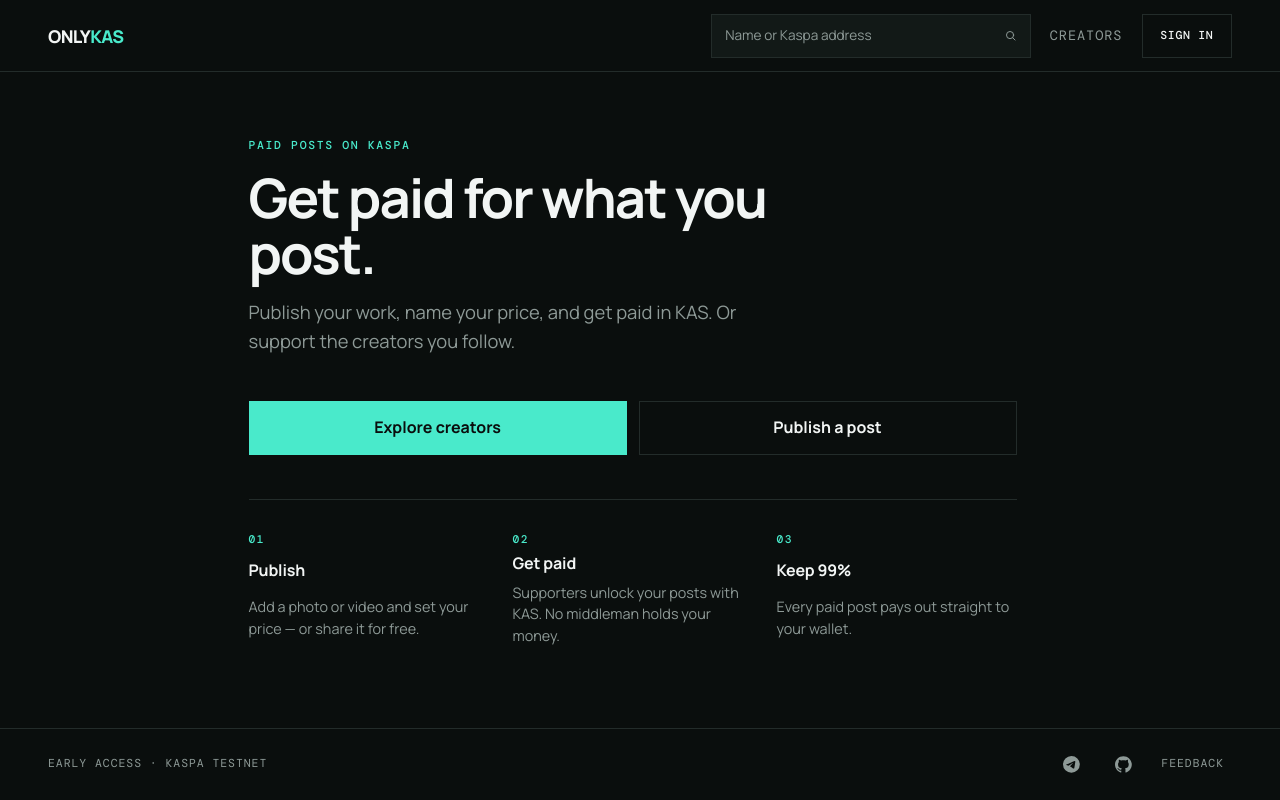
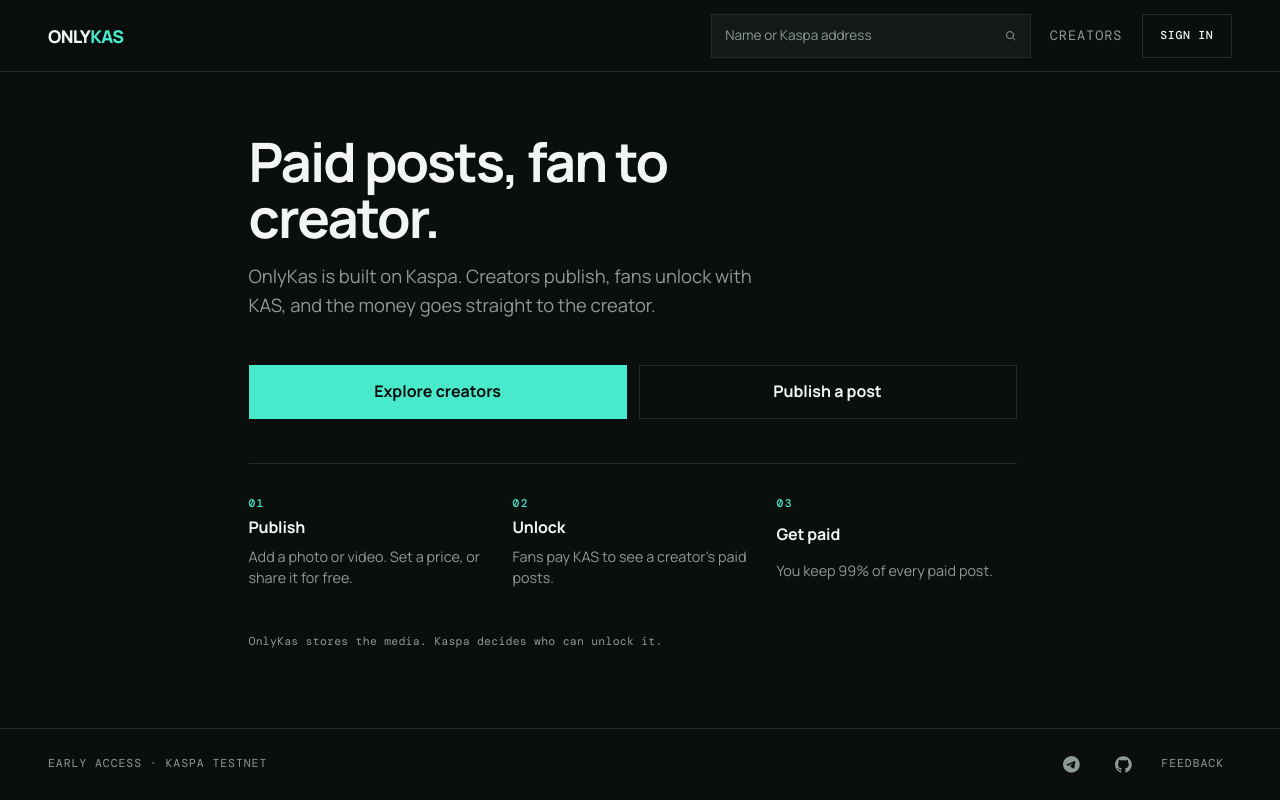
Before and after one commit to danieliyahu1/onlykas, a React (Vite) app in the folder frontend/: page / in a window 1280 px wide. Built offline with nearby package versions, Linux system fonts and the light colour scheme.

Commit message:
feat: rewrite the home page copy in human language

```diff
--- a/frontend/src/HomePage.tsx
+++ b/frontend/src/HomePage.tsx
@@ -3,15 +3,15 @@ import { Link } from "react-router-dom";
 const STEPS = [
   {
     title: "Publish",
-    body: "Add a photo or video and set your price — or share it for free.",
+    body: "Add a photo or video. Set a price, or share it for free.",
+  },
+  {
+    title: "Unlock",
+    body: "Fans pay KAS to see a creator's paid posts.",
   },
   {
     title: "Get paid",
-    body: "Supporters unlock your posts with KAS. No middleman holds your money.",
-  },
-  {
-    title: "Keep 99%",
-    body: "Every paid post pays out straight to your wallet.",
+    body: "You keep 99% of every paid post.",
   },
 ];
 
@@ -19,11 +19,10 @@ export function HomePage() {
   return (
     <section className="home-page">
       <header className="home-intro">
-        <p className="home-kicker">Paid posts on Kaspa</p>
-        <h1>Get paid for what you post.</h1>
+        <h1>Paid posts, fan to creator.</h1>
         <p className="home-lede">
-          Publish your work, name your price, and get paid in KAS. Or support the
-          creators you follow.
+          OnlyKas is built on Kaspa. Creators publish, fans unlock with KAS, and
+          the money goes straight to the creator.
         </p>
       </header>
       <div className="home-doors">
@@ -42,6 +41,9 @@ export function HomePage() {
           </li>
         ))}
       </ol>
+      <p className="home-note">
+        OnlyKas stores the media. Kaspa decides who can unlock it.
+      </p>
     </section>
   );
 }
--- a/frontend/src/styles.css
+++ b/frontend/src/styles.css
@@ -537,15 +537,6 @@ textarea {
   display: grid;
   gap: 1rem;
 }
-.home-kicker {
-  margin: 0;
-  color: var(--acid);
-  font:
-    500 0.72rem "DM Mono",
-    monospace;
-  text-transform: uppercase;
-  letter-spacing: 0.14em;
-}
 .home-intro h1 {
   max-width: 16ch;
   margin: 0;
@@ -598,6 +589,15 @@ textarea {
   color: var(--muted);
   font-size: 0.9rem;
   line-height: 1.5;
+}
+.home-note {
+  margin: 0;
+  color: var(--muted);
+  font:
+    0.72rem "DM Mono",
+    monospace;
+  letter-spacing: 0.02em;
+  line-height: 1.6;
 }
 
 /* Publishing */
```
Also changed, not shown: 1 other file (tests, documents, lock files or other folders).
